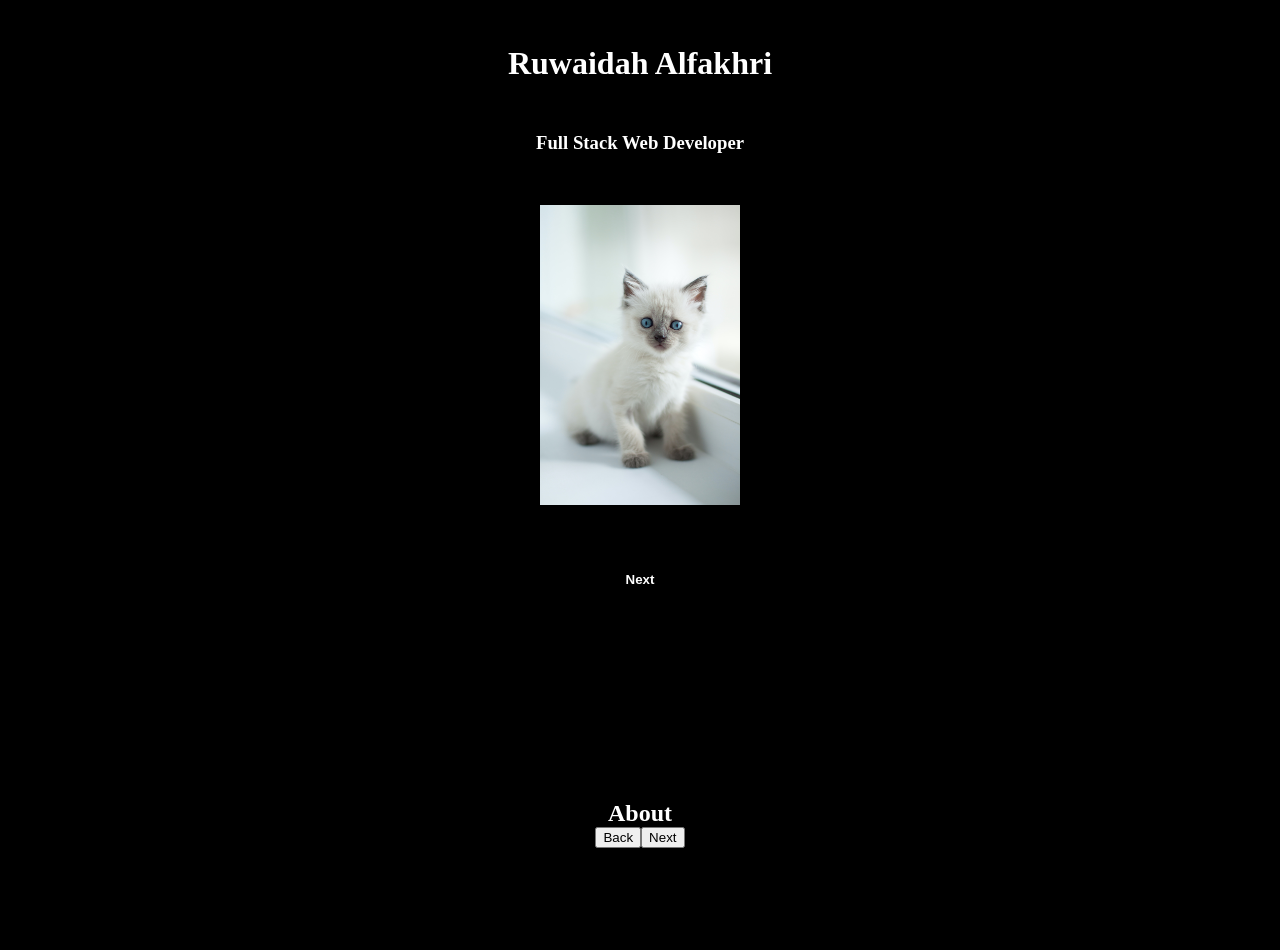
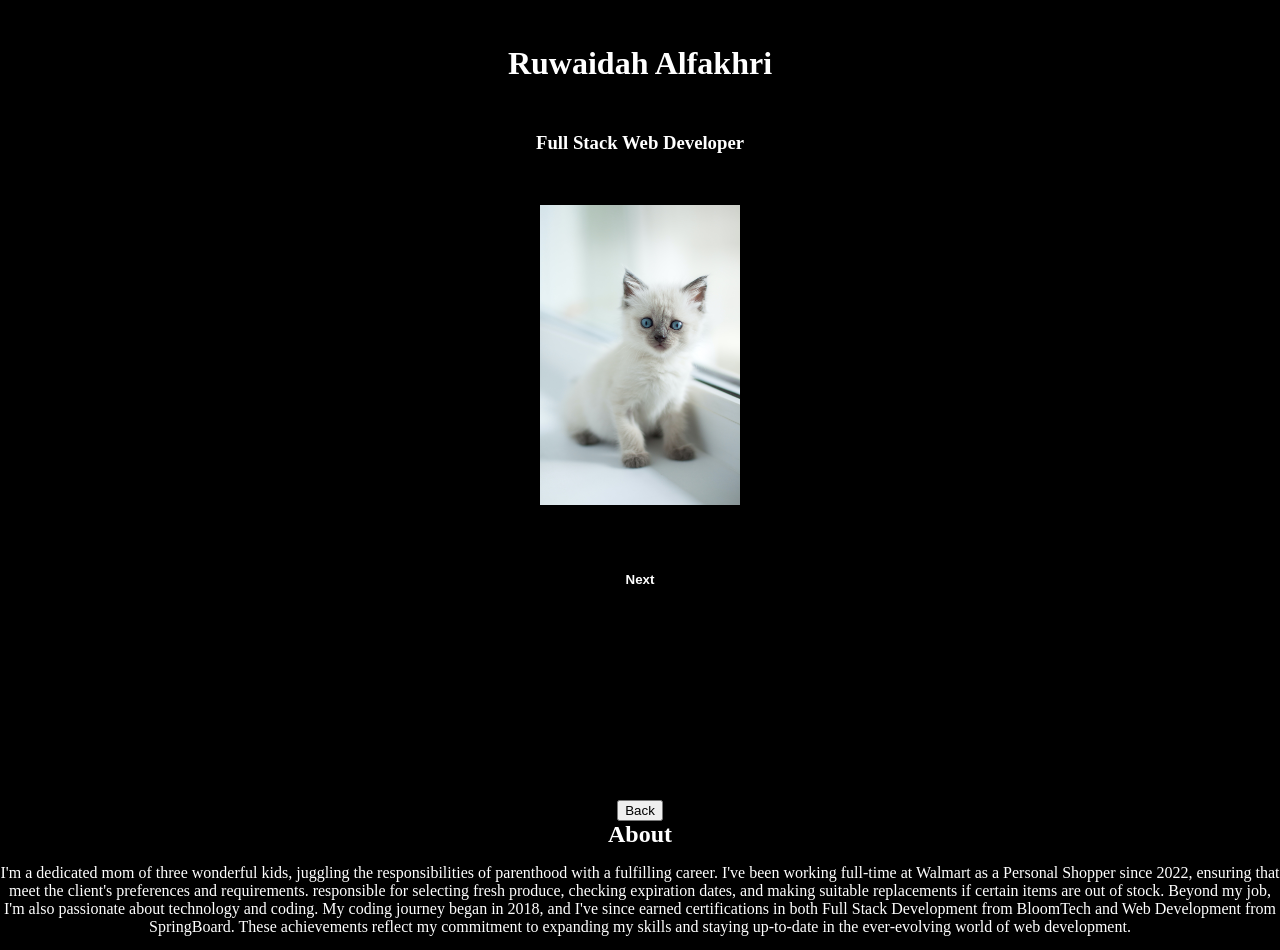
Before and after one commit to Ruwaidah/portfolio-ra, a React (Create React App) app: page / in a window 1280 px wide. Shown: the top 950 px of the page. Built offline with nearby package versions, Linux system fonts and the light colour scheme; a web font is replaced by a local one.

Commit message:
adding about me para

```diff
--- a/src/App.css
+++ b/src/App.css
@@ -1,3 +1,8 @@
 .App {
   text-align: center;
 }
+
+.App a,
+.App button {
+  cursor: pointer;
+}
--- a/src/components/AboutMe/About.js
+++ b/src/components/AboutMe/About.js
@@ -1,5 +1,4 @@
 import "./About.css";
-
 
 const About = () => {
   const back = () => {
@@ -20,8 +19,23 @@ const About = () => {
       className="About"
       style={{ position: "absolute", top: window.innerHeight }}
     >
+      <button onClick={back}>Back</button>
+
       <h2>About</h2>
-      <button onClick={back}>Back</button>
+      <p>
+        {" "}
+        I'm a dedicated mom of three wonderful kids, juggling the
+        responsibilities of parenthood with a fulfilling career. I've been
+        working full-time at Walmart as a Personal Shopper since 2022, ensuring
+        that meet the client's preferences and requirements. responsible for
+        selecting fresh produce, checking expiration dates, and making suitable
+        replacements if certain items are out of stock. Beyond my job, I'm also
+        passionate about technology and coding. My coding journey began in 2018,
+        and I've since earned certifications in both Full Stack Development from
+        BloomTech and Web Development from SpringBoard. These achievements
+        reflect my commitment to expanding my skills and staying up-to-date in
+        the ever-evolving world of web development.
+      </p>
       <button onClick={next}>Next</button>
     </div>
   );
--- a/src/components/homepage/HomePage.css
+++ b/src/components/homepage/HomePage.css
@@ -28,7 +28,6 @@
   font-weight: bold;
   color: white;
   background-color: transparent;
-  cursor: pointer;
 }
 
 .HomePage .HomePage-div .img-div {
```
